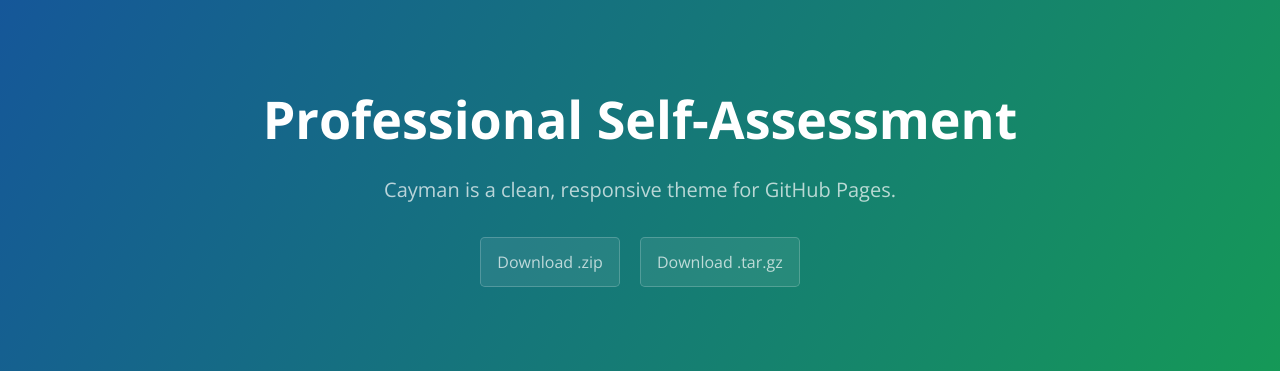
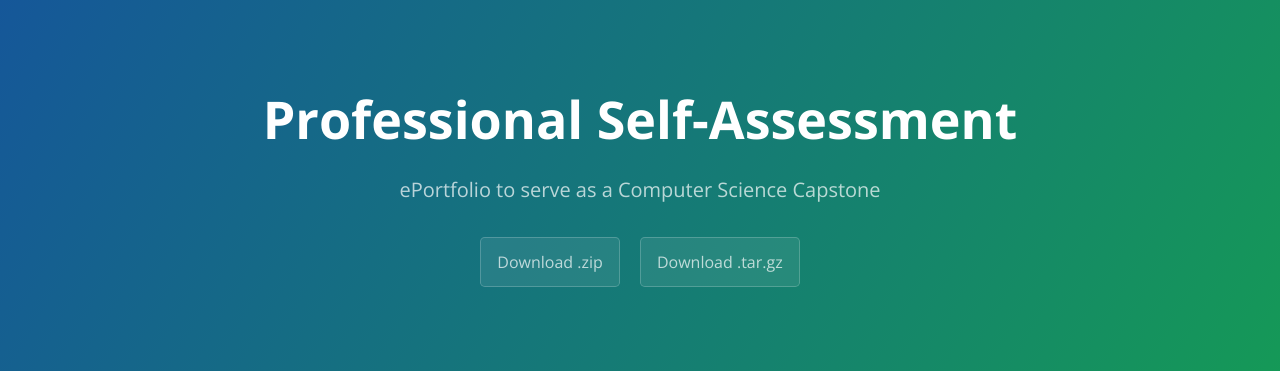
Before and after one commit to elizabeth325/elizabeth325.github.io, a Jekyll site: the page built from index.md, in a window 1280 px wide and 900 px high. Shown: the top 371 px of the window. Built offline with Jekyll 4.4.1, drawn with Linux system fonts in a browser that asks for light colours; our own code applies the rules of GitHub Pages for plain Markdown files.

Commit message:
Update _config.yml

```diff
--- a/_config.yml
+++ b/_config.yml
@@ -1,5 +1,5 @@
-title: Cayman theme
-description: Cayman is a clean, responsive theme for GitHub Pages.
+title: SNHU CS-499 Capstone Project
+description: ePortfolio to serve as a Computer Science Capstone
 show_downloads: true
 google_analytics:
 theme: jekyll-theme-cayman
```
